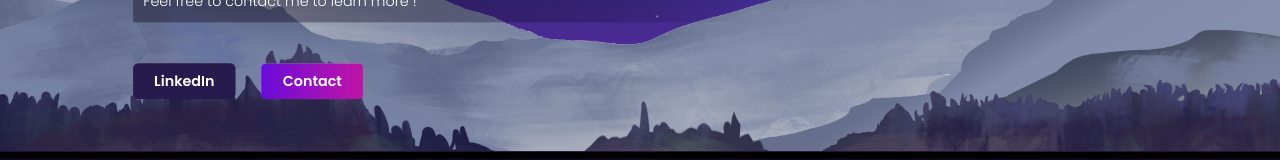
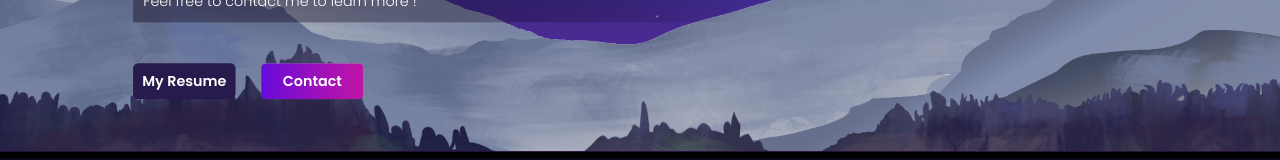
Before and after one commit to promise-temi/portofolio-nuxt, a Nuxt app in the folder frontend/: page / in a window 1280 px wide. Shown: the part 461-621 px from the top of the page. Built offline with nearby package versions, Linux system fonts and the light colour scheme.

Commit message:
text modification : next conpany

```diff
--- a/frontend/components/Main.vue
+++ b/frontend/components/Main.vue
@@ -14,7 +14,7 @@
         <p>Hi, welcome to my portfolio ! <br><br>Passionate about data and artificial intelligence, I aim to turn innovative ideas into meaningful projects. Explore my vision of AI, my academic path, and the professional experiences that shaped it<!--my background and some of my personal projects-->.<br><br>Feel free to contact me to learn more !</p>
         <!-- Boutons mise en contact -->
         <div class="buttons">
-            <button class="curriculum" title="Download my resume on Linkedin"><a href="https://www.linkedin.com/in/promise-john-93486a2bb/" target="_blank">LinkedIn</a></button>
+            <button class="curriculum" title="Download my resume o"><a href="/Promise-John.pdf" download>My Resume</a></button>
             <button class="contact"><a  href="#contact" >Contact</a></button>
         </div>
     </div>
--- a/frontend/components/ParcourMobile.vue
+++ b/frontend/components/ParcourMobile.vue
@@ -147,7 +147,7 @@ export default{
                     This means you can rely on me from day one.
                     Your teams won’t have to “start from scratch” with me. I will be able to contribute immediately and grow alongside your existing projects.
 
-                    My goal is to join an environment where I can contribute from day one, grow alongside ambitious teams, and help accelerate impactful AI initiatives over the next 1 to 3 years. If my vision aligns with yours, I would be excited to contribute, learn, and build long-lasting impact together.`,
+                    If my vision aligns with yours, I would be excited to contribute, learn, and build long-lasting impact together.`,
                     link: "#",
                 }
             ],
--- a/frontend/components/Parcours.vue
+++ b/frontend/components/Parcours.vue
@@ -149,7 +149,7 @@ export default{
                     This means you can rely on me from day one.
                     Your teams won’t have to “start from scratch” with me. I will be able to contribute immediately and grow alongside your existing projects.
 
-                    My goal is to join an environment where I can contribute from day one, grow alongside ambitious teams, and help accelerate impactful AI initiatives over the next 1 to 3 years. If my vision aligns with yours, I would be excited to contribute, learn, and build long-lasting impact together.`,
+                    If my vision aligns with yours, I would be excited to contribute, learn, and build long-lasting impact together.`,
                     link: "#",
                 }
             ],
```
Also changed, not shown: 1 other file (tests, documents, lock files or other folders).
